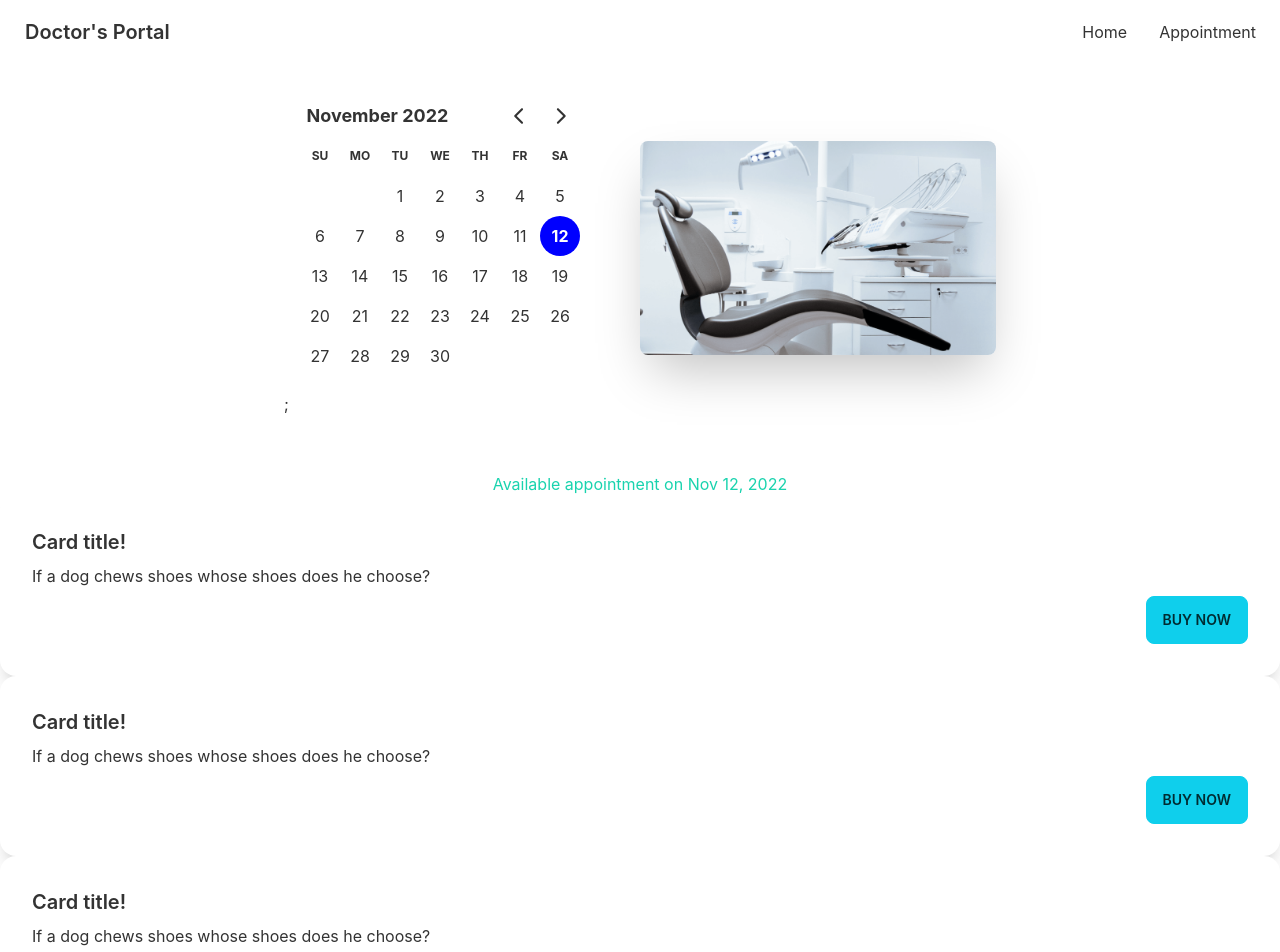
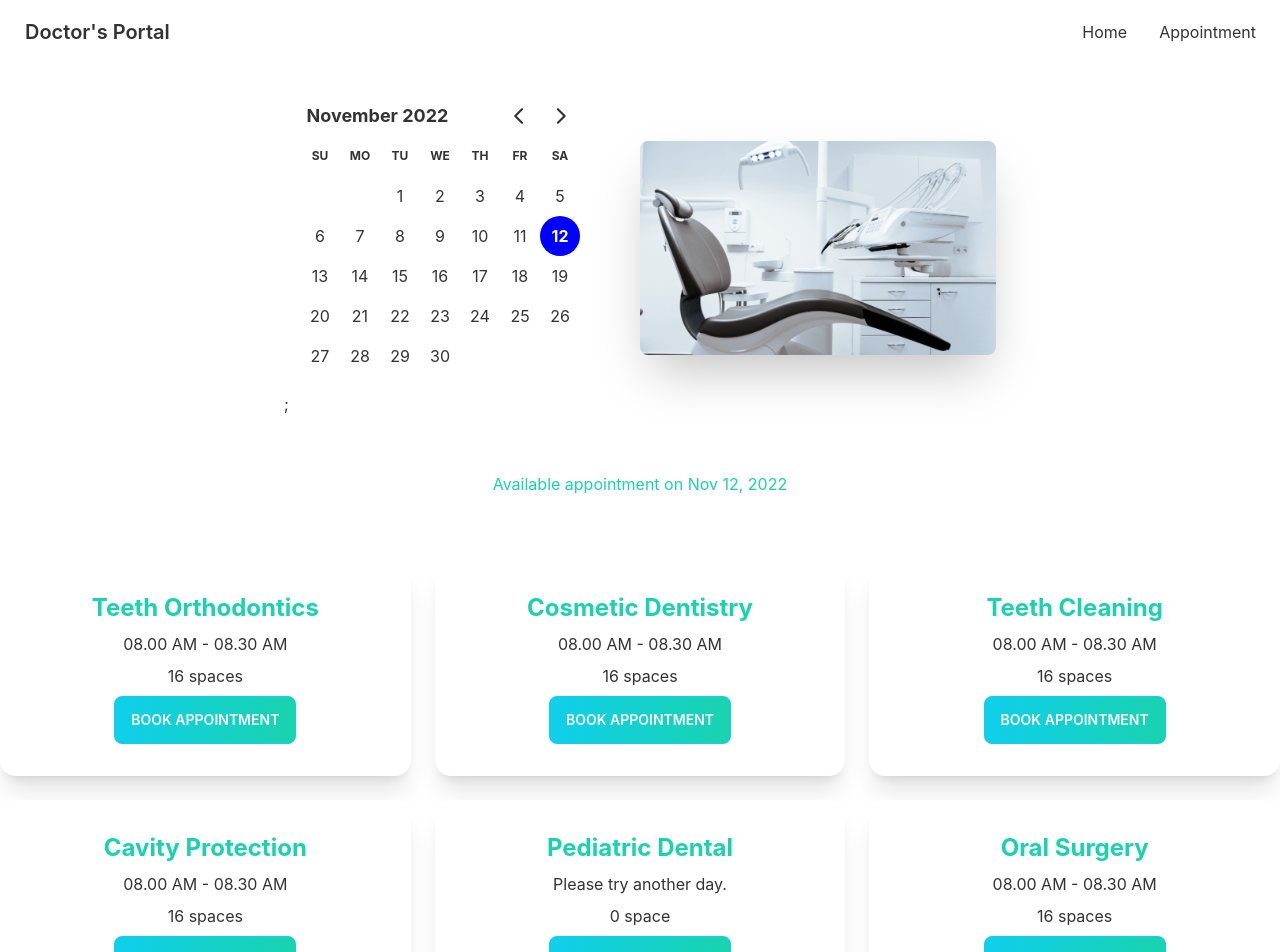
Before and after one commit to tahdiislam/doctors-portal, a React (Vite) app: page /appointment in a window 1280 px wide. Shown: the top 952 px of the page. Built offline with nearby package versions, Linux system fonts and the light colour scheme.

Commit message:
add appoint option

```diff
--- a/src/Pages/Appointment/AppointmentTime/AppointmentOption.jsx
+++ b/src/Pages/Appointment/AppointmentTime/AppointmentOption.jsx
@@ -1,14 +1,19 @@
 import React from 'react';
 
 const AppointmentOption = ({ appointmentOption }) => {
+    const { name, slots } = appointmentOption
     return (
         <div>
             <div className="card bg-base-100 shadow-xl">
                 <div className="card-body">
-                    <h2 className="card-title">Card title!</h2>
-                    <p>If a dog chews shoes whose shoes does he choose?</p>
-                    <div className="card-actions justify-end">
-                        <button className="btn btn-primary">Buy Now</button>
+                    <h2 className="text-2xl font-bold text-secondary text-center">{name}</h2>
+                    <p className='text-center'>{slots.length > 0 ? slots[0] : "Please try another day."}
+                    </p>
+                    <p className='text-center'>
+                        {slots.length} {slots.length > 1 ? "spaces" : "space"}
+                    </p>
+                    <div className="card-actions justify-center">
+                        <button className="btn btn-primary bg-gradient-to-r from-primary to-secondary text-white">Book Appointment</button>
                     </div>
                 </div>
             </div>
--- a/src/Pages/Appointment/AppointmentTime/AppointmentTime.jsx
+++ b/src/Pages/Appointment/AppointmentTime/AppointmentTime.jsx
@@ -16,7 +16,7 @@ const AppointmentTime = ({ dateSelected }) => {
             <p className='text-center text-secondary'>
                 Available appointment on {format(dateSelected, "PP")}
             </p>
-            <div>
+            <div className='grid grid-cols-1 md:grid-cols-2 lg:grid-cols-3 gap-6 mt-16'>
                 {
                     appointmentOptions.map(appointmentOption => <AppointmentOption key={appointmentOption._id} appointmentOption={appointmentOption} />)
                 }
```
